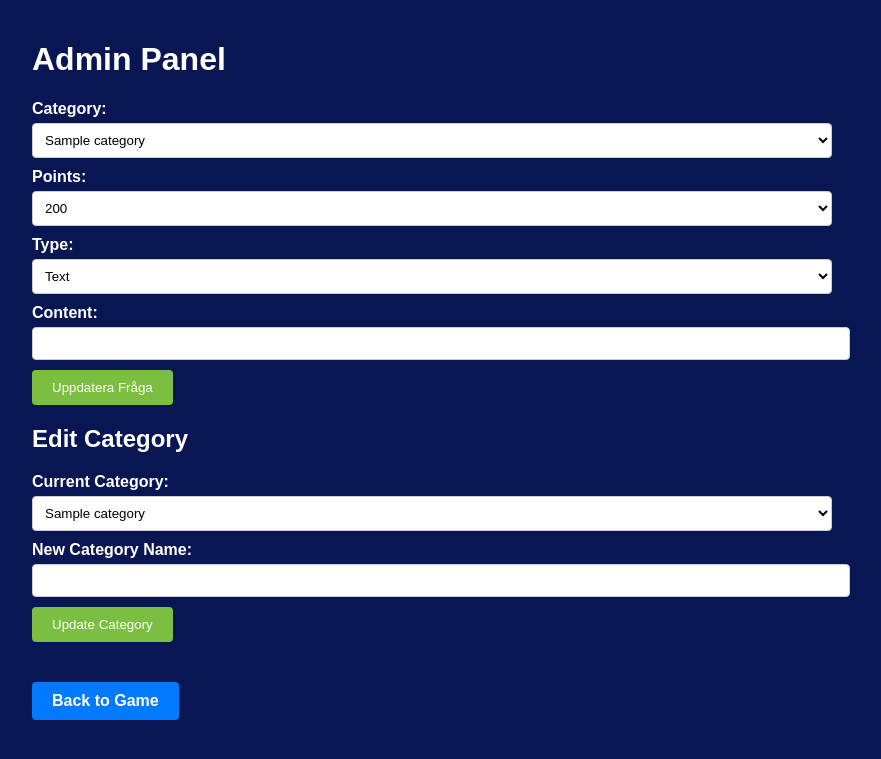
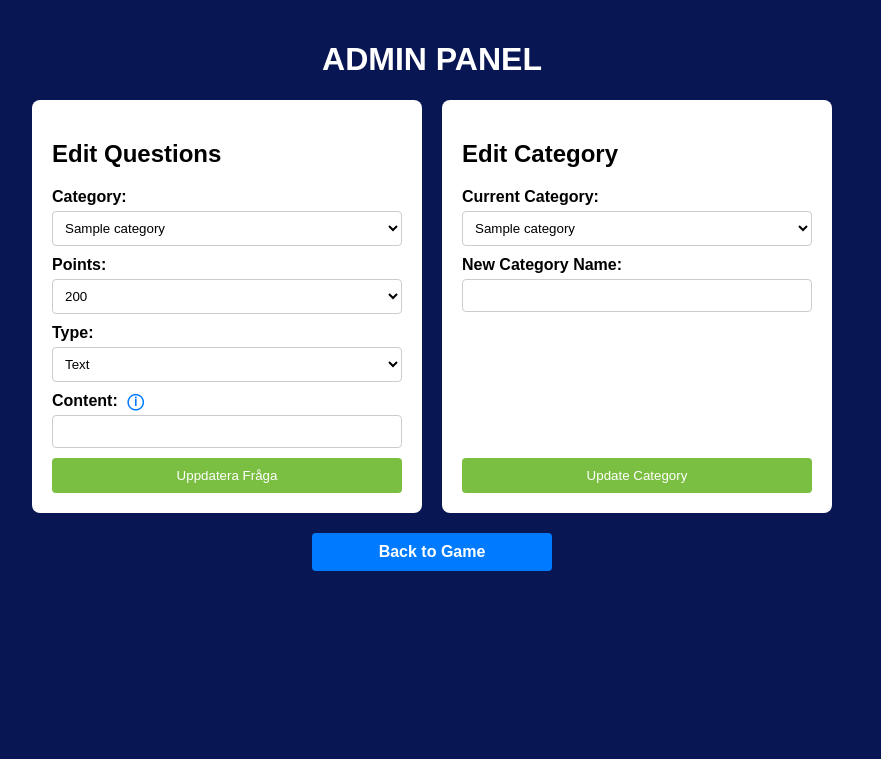
Before and after one commit to CaptainTotte/Quiz, a FastAPI app: template templates/admin.html in a window 1280 px wide. Shown: the top 759 px of the page, without its empty margins (208-1089 px from the left). Run offline with FastAPI, Linux system fonts and the light colour scheme; the template is opened without the code that fills it: most values are stand-ins (such as "Sample title", 1, 10 or a date in 2020).

Commit message:
Admin Update
Made visual updates to the admin panel.

```diff
--- a/questions.json
+++ b/questions.json
@@ -10,8 +10,8 @@
         "200": [
             {
                 "category": "Karakt\u00e4rer",
-                "type": "video",
-                "content": "https://www.youtube.com/embed/sxTNACldK3Y"
+                "type": "text",
+                "content": "Test"
             },
             {
                 "category": "Gaming Historia",
--- a/static/admin.css
+++ b/static/admin.css
@@ -13,24 +13,60 @@ body {
     padding: 20px;
 }
 
+.admin-title {
+    text-align: center;
+    text-transform: uppercase; /* Make title all caps */
+}
+
+.form-container {
+    display: flex; /* Flexbox for horizontal alignment */
+    justify-content: space-between; /* Space between boxes */
+    gap: 20px; /* Add some space between the forms */
+    align-items: stretch; /* Ensure forms stretch to the same height */
+}
+
 .admin-form {
-    margin-bottom: 20px;
+    background-color: white; /* White background for forms */
+    color: black; /* Black font color */
+    padding: 20px;
+    border-radius: 8px;
+    flex: 1; /* Allow forms to grow equally */
+    display: flex;
+    flex-direction: column; /* Stack form elements vertically */
 }
 
 .admin-form label {
     display: block;
     margin-bottom: 5px;
     font-weight: bold;
+    position: relative; /* For tooltip positioning */
 }
 
-.admin-form select, .admin-form input {
-    width: 100%;
+.admin-form select, .admin-form input[type="text"] {
+    width: 100%; /* Full width for inputs */
     padding: 8px;
     margin-bottom: 10px;
     border: 1px solid #ccc;
     border-radius: 4px;
     background-color: white; /* White background for inputs */
     color: black; /* Black font color for inputs */
+    box-sizing: border-box; /* Ensure padding and border are included in the width */
+}
+
+.admin-form .content-input {
+    position: relative; /* For tooltip positioning */
+}
+
+.admin-form .tooltip {
+    cursor: pointer;
+    color: #007BFF; /* Blue color for the info icon */
+    font-size: 16px;
+    margin-left: 5px; /* Add a small gap between the label and the icon */
+    display: inline-block; /* Ensure the icon stays inline with the label */
+}
+
+.admin-form .tooltip:hover {
+    color: #0056b3; /* Darker blue on hover */
 }
 
 .admin-form button {
@@ -40,10 +76,35 @@ body {
     border: none;
     border-radius: 4px;
     cursor: pointer;
+    width: 100%; /* Make button full width */
+    margin-top: auto; /* Push the button to the bottom of the form */
 }
 
 .admin-form button:hover {
     background-color: #5a8f32; /* Darker shade for hover effect */
+}
+
+/* Tooltip styles */
+.tooltip-text {
+    visibility: hidden;
+    width: 180px; /* Adjusted width for tooltip */
+    background-color: #555;
+    color: #fff;
+    text-align: center;
+    border-radius: 6px;
+    padding: 5px 0;
+    position: absolute;
+    z-index: 1;
+    bottom: 125%; /* Position above the text */
+    left: 50%;
+    margin-left: -90px; /* Center the tooltip */
+    opacity: 0;
+    transition: opacity 0.3s;
+}
+
+.tooltip:hover .tooltip-text {
+    visibility: visible;
+    opacity: 1;
 }
 
 /* Flash message styles */
@@ -69,8 +130,8 @@ body {
 
 /* Back button styles */
 .back-button {
-    display: inline-block;
-    margin-top: 20px;
+    display: block;
+    margin: 20px auto; /* Center the back button */
     padding: 10px 20px;
     background-color: #007BFF;
     color: white;
@@ -78,6 +139,7 @@ body {
     border-radius: 4px;
     font-weight: bold;
     text-align: center;
+    width: 200px; /* Set width to 100% for uniformity */
 }
 
 .back-button:hover {
--- a/static/styles.css
+++ b/static/styles.css
@@ -51,7 +51,7 @@ th {
     vertical-align: middle; /* Centrera texten vertikalt */
     border: 2px solid #FFFFFF; /* White border for contrast */
     text-shadow: 2px 2px 4px rgba(0, 0, 0, 0.5); /* Text shadow for better readability */
-    transition: transform 0.2s, box-shadow 0.2s; /* Smooth hover effect */
+
 }
 
 /* Större text och centrering för poängboxarna */
@@ -65,7 +65,7 @@ td {
 
 /* Ta bort hover-effekt för kategorier */
 th:hover {
-    transform: translateY(-2px); /* Slight lift on hover */
+    transform: translateY(0px); /* Slight lift on hover */
     box-shadow: 0 8px 16px rgba(0, 0, 0, 0.4); /* Stronger shadow on hover */
 }
 
--- a/templates/admin.html
+++ b/templates/admin.html
@@ -4,15 +4,16 @@
     <meta charset="UTF-8">
     <meta name="viewport" content="width=device-width, initial-scale=1.0">
     <title>Admin Panel</title>
-    <link rel="stylesheet" href="/static/admin.css"> <!-- Link to the admin-specific CSS file -->
+    <link rel="stylesheet" href="/static/admin.css?v=1.2"> <!-- Link to the admin-specific CSS file -->
 </head>
 <body>
     <div class="admin-container">
-        <h1>Admin Panel</h1>
+        <h1 class="admin-title">ADMIN PANEL</h1>
 
+        <div class="form-container">
             <!-- Form for updating questions -->
             <form class="admin-form" action="/admin/update" method="post">
-            <!-- Dropdown for Category -->
+                <h2>Edit Questions</h2>
                 <label for="category">Category:</label>
                 <select id="category" name="category" required>
                     {% for category in data.categories %}
@@ -20,7 +21,6 @@
                     {% endfor %}
                 </select>
 
-            <!-- Dropdown for Points -->
                 <label for="points">Points:</label>
                 <select id="points" name="points" required>
                     <option value="200">200</option>
@@ -30,7 +30,6 @@
                     <option value="1000">1000</option>
                 </select>
 
-            <!-- Dropdown for Type -->
                 <label for="type">Type:</label>
                 <select id="type" name="type" required>
                     <option value="text">Text</option>
@@ -39,11 +38,15 @@
                     <option value="sound">Sound</option>
                 </select>
 
-            <!-- Input for Content -->
-            <label for="content">Content:</label>
+                <label for="content">Content:
+                    <span class="tooltip">&#9432; <!-- Unicode info icon -->
+                        <span class="tooltip-text">Accepts: Text, Video, Photo & Sound</span>
+                    </span>
+                </label>
+                <div class="content-input">
                     <input type="text" id="content" name="content" required>
+                </div>
 
-            <!-- Submit Button -->
                 <button type="submit">Uppdatera Fråga</button>
             </form>
 
@@ -51,7 +54,6 @@
             <form class="admin-form" action="/admin/update_category" method="post">
                 <h2>Edit Category</h2>
 
-            <!-- Dropdown for Current Category -->
                 <label for="current_category">Current Category:</label>
                 <select id="current_category" name="current_category" required>
                     {% for category in data.categories %}
@@ -59,22 +61,19 @@
                     {% endfor %}
                 </select>
 
-            <!-- Input for New Category Name -->
                 <label for="new_category">New Category Name:</label>
                 <input type="text" id="new_category" name="new_category" required>
 
-            <!-- Submit Button -->
                 <button type="submit">Update Category</button>
             </form>
+        </div>
 
-        <!-- Confirmation message -->
         {% if flash_message %}
             <div class="flash-message success">
                 {{ flash_message }}
             </div>
         {% endif %}
 
-        <!-- Back button below the form -->
         <a href="/" class="back-button">Back to Game</a>
     </div>
 </body>
```
Also changed, not shown: static/script.js (+25 -20 lines). Lines whose indentation alone changed are shown as unchanged.
